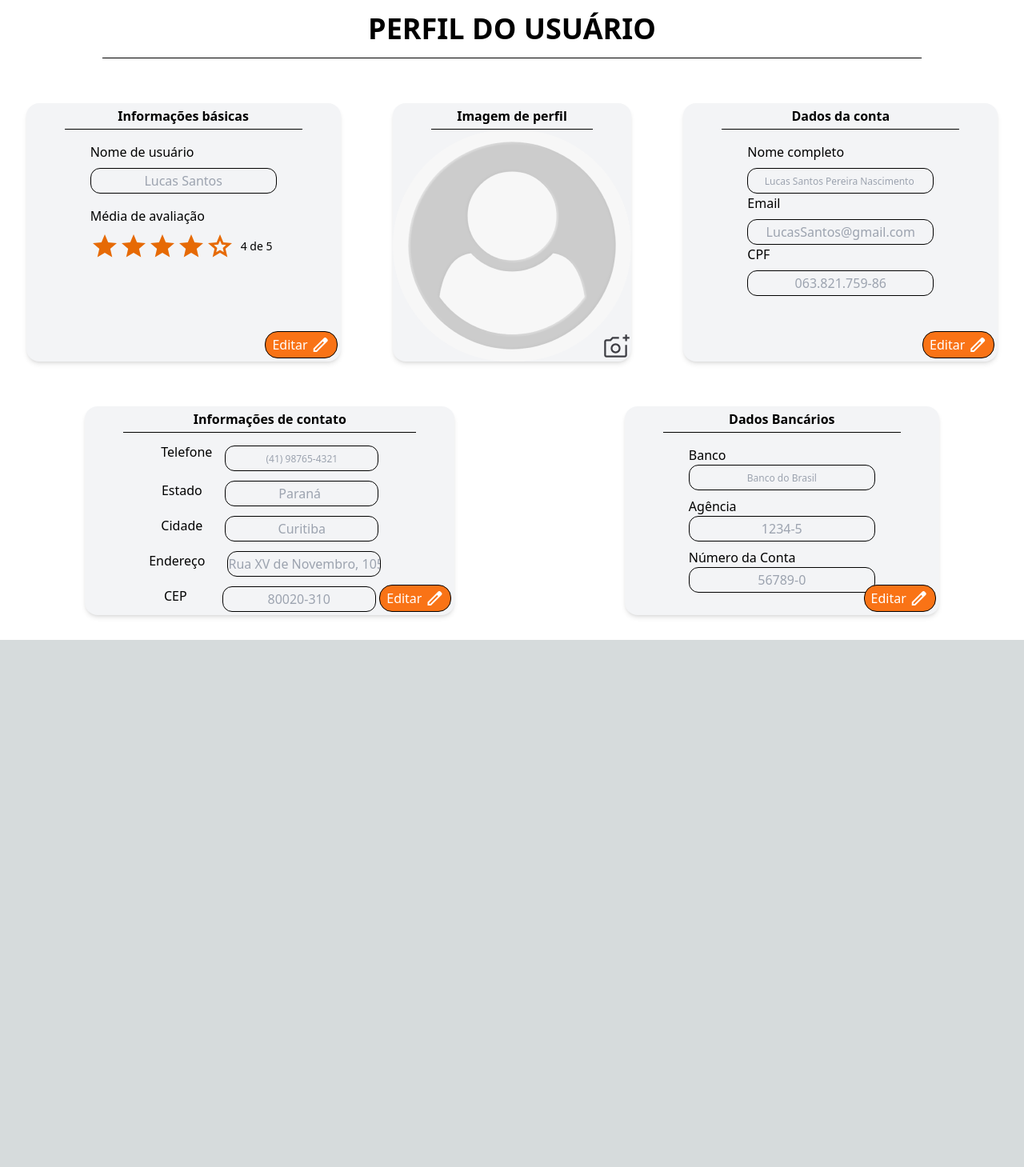
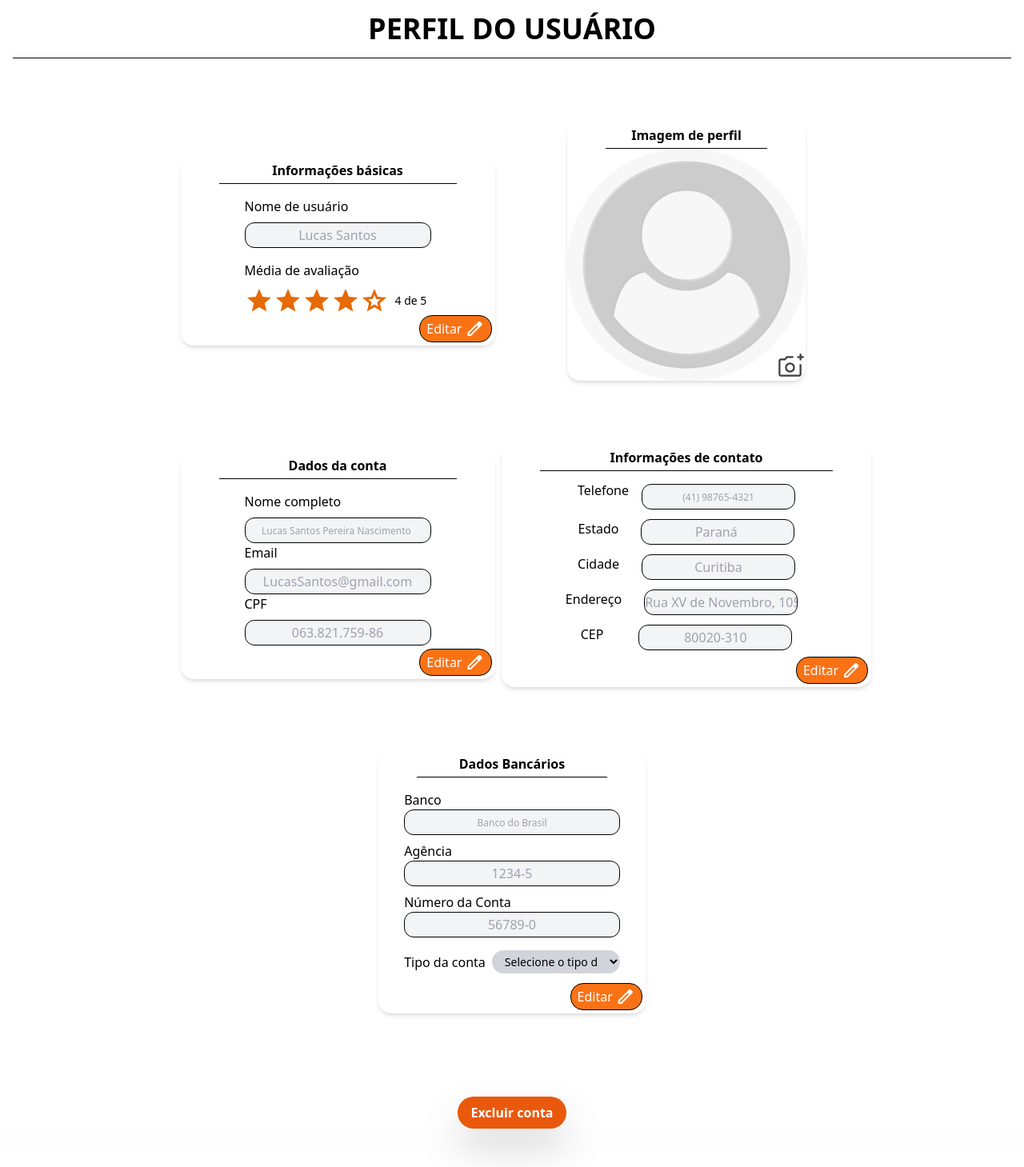
Before and after one commit to ADS2024-2-LocaEspaco/LocacaoEspacoFE, a Next.js app: page /user/profile in a window 1280 px wide. Shown: the whole page at 80% size. Before the commit the page ends 800 px from the top, so only its background shows below. Built offline with nearby package versions, Linux system fonts and the light colour scheme.

Commit message:
Fix layout and add select

```diff
--- a/src/pages/user/components/AcountDetails.tsx
+++ b/src/pages/user/components/AcountDetails.tsx
@@ -1,7 +1,7 @@
 
 export default function AcountDetails() {
     return(
-        <div className="relative bg-gray-100 mt-14 rounded-2xl shadow-md">
+        <div className="flex flex-col  mt-14 rounded-2xl shadow-md">
             <header className="flex justify-center p-1">
                 <h4 className="text-base font-bold">Dados da conta</h4>
             </header>
@@ -21,7 +21,7 @@ export default function AcountDetails() {
 
             </main>
 
-            <footer className="flex justify-end absolute bottom-0 right-0">
+            <footer className="flex justify-end ">
                 <button className="bg-orange-500 rounded text-white flex items-center rounded-2xl px-2 py-1 border-solid border border-black m-1 gap-1">
                     Editar
                     <div className="material-symbols-outlined">
--- a/src/pages/user/components/ContactInfo.tsx
+++ b/src/pages/user/components/ContactInfo.tsx
@@ -2,7 +2,7 @@
 export default function ContactInfo() {
 
     return (
-        <div className="relative bg-gray-100 mt-14 rounded-2xl shadow-md">
+        <div className="mt-14 rounded-2xl shadow-md">
             <header className="flex justify-center p-1">
                 <h4 className="text-base font-bold">Informações de contato</h4>
             </header>
@@ -38,7 +38,7 @@ export default function ContactInfo() {
 
             </main>
 
-            <footer className="flex justify-end absolute bottom-0 right-0">
+            <footer className="flex justify-end">
                 <button className="bg-orange-500 rounded text-white flex items-center rounded-2xl px-2 py-1 border-solid border border-black m-1 gap-1">
                     Editar
                     <div className="material-symbols-outlined">
--- a/src/pages/user/components/ImageUser.tsx
+++ b/src/pages/user/components/ImageUser.tsx
@@ -5,7 +5,7 @@ import User from "../../../assets/user.png"
 
 export default function ImageUser() {
     return (
-        <div className="relative bg-gray-100 mt-14 rounded-2xl shadow-md">
+        <div className="relative  mt-14 rounded-2xl shadow-md">
             <header className="flex justify-center p-1">
                 <h4 className="text-base font-bold">Imagem de perfil</h4>
             </header>
--- a/src/pages/user/components/InfoBank.tsx
+++ b/src/pages/user/components/InfoBank.tsx
@@ -2,14 +2,14 @@
 export default function InfoBank() {
 
     return (
-        <div className="relative bg-gray-100 mt-14 rounded-2xl shadow-md">
+        <div className="mt-14 rounded-2xl shadow-md">
             <header className="flex justify-center p-1">
                 <h4 className="text-base font-bold">Dados Bancários</h4>
             </header>
 
             <hr className="mx-12 border-solid border-1 border-black mt-0"/>
 
-            <main className="flex flex-col justify-center ml-20 mr-20">
+            <main className="flex flex-col justify-center px-8">
 
                 <label htmlFor="" className="text-base font-medium mt-4">Banco</label>
                 <input type="text" className="text-xs h-8 text-center border border-solid  border-black rounded-xl bg-gray-100 placeholder:items-center" placeholder="Banco do Brasil"/>
@@ -20,9 +20,18 @@ export default function InfoBank() {
                 <label htmlFor="" className="mt-2">Número da Conta</label>
                 <input type="text" className="h-8 text-center border border-solid  border-black rounded-xl  bg-gray-100 placeholder:items-center" placeholder="56789-0"/>
 
+                <div className="flex items-center mt-4 gap-2">
+                    <label htmlFor="" className="text-base font-medium flex-shrink-0">Tipo da conta</label>
+                    <select id=""className="bg-gray-300 rounded-full px-3 py-1 w-40 text-sm">
+                        <option value="">Selecione o tipo de conta</option>
+                        <option value="corrente">Conta Corrente</option>
+                        <option value="poupanca">Conta Poupança</option>
+                        <option value="salario">Conta Salário</option>
+                    </select>
+                </div>
             </main>
 
-            <footer className="flex justify-end absolute bottom-0 right-0">
+            <footer className="flex justify-end mt-2">
                 <button className="bg-orange-500 rounded text-white flex items-center rounded-2xl px-2 py-1 border-solid border border-black m-1 gap-1">
                     Editar
                     <div className="material-symbols-outlined">
--- a/src/pages/user/components/InfoBasicUser.tsx
+++ b/src/pages/user/components/InfoBasicUser.tsx
@@ -6,7 +6,7 @@ import Image from "next/image";
 export default function InfoBasicUser() {
 
     return (
-        <div className="relative bg-gray-100 mt-14 rounded-2xl shadow-md">
+        <div className="  mt-14 rounded-2xl shadow-md">
             <header className="flex justify-center p-1">
                 <h4 className="text-base font-bold">Informações básicas</h4>
             </header>
@@ -31,7 +31,7 @@ export default function InfoBasicUser() {
 
             </main>
 
-            <footer className="flex justify-end absolute bottom-0 right-0">
+            <footer className="flex justify-end">
                 <button className="mt-auto bg-orange-500 rounded text-white flex items-center rounded-2xl px-2 py-1 border-solid border border-black m-1 gap-1">
                     Editar
                     <div className="material-symbols-outlined">
--- a/src/pages/user/profile/index.tsx
+++ b/src/pages/user/profile/index.tsx
@@ -8,26 +8,40 @@ import InfoBasicUser from "../components/InfoBasicUser"
 export default function profile() {
     return (
 
-        <div className="w-screen h-screen bg-white">
-            <div className="flex justify-center font-bold p-4">
-                <h1 className="text-4xl">PERFIL DO USUÁRIO</h1>
+        <div className="w-screen h-full bg-white">
+        <div className="flex justify-center font-bold p-4">
+            <h1 className="text-4xl">PERFIL DO USUÁRIO</h1>
+        </div>
+
+        <hr className="bg-black mx-4 border-solid border-1 border-black" />
+
+        <div className="grid grid-cols-1 md:grid-cols-2 gap-2 px-4 mt-4 max-w-4xl mx-auto">
+            <div className="flex justify-center items-center p-2">
+                <InfoBasicUser />
             </div>
 
-            <hr className="bg-black mr-32 ml-32 border-solid border-1 border-black" />
+            <div className="flex justify-center items-center p-2">
+                <ImageUser />
+            </div>
 
-            <div className="flex flex-wrap justify-around">
+            <div className="flex justify-center items-center p-2">
+                <AcountDetails />
+            </div>
 
-                <InfoBasicUser />
+            <div className="flex justify-center items-center p-2">
+                <ContactInfo />
+            </div>
 
-                <ImageUser />
-
-                <AcountDetails />
-
-                <ContactInfo />
-
+            <div className="flex justify-center items-center p-2 md:col-span-2">
                 <InfoBank />
-
             </div>
         </div>
+
+        <div className="flex justify-center mt-24 mb-12">
+            <button className="bg-orange-600 px-4 py-2 text-white font-bold rounded-3xl drop-shadow-2xl">
+                Excluir conta
+            </button>
+        </div>
+    </div>
     );
 }
```
